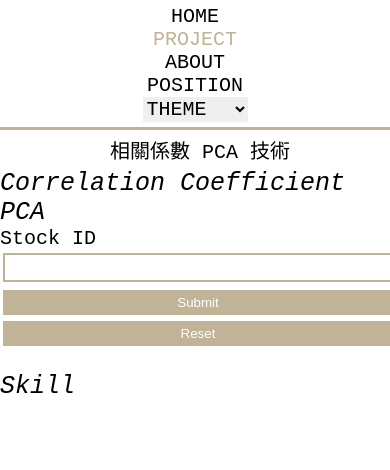
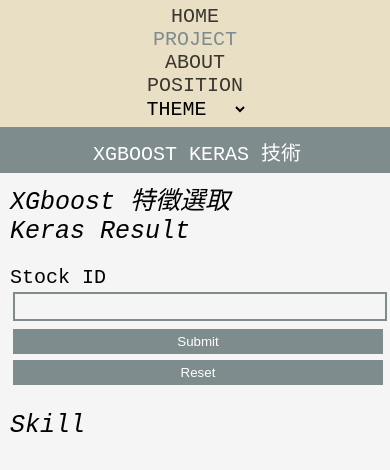
Before and after one commit to Kathleen-Ling/BDSE18_visualization_final, a plain HTML site: page project.html in a window 390 px wide. Drawn offline with Linux system fonts and the light colour scheme.

Commit message:
style update

```diff
--- a/project.html
+++ b/project.html
@@ -6,10 +6,10 @@
     <meta http-equiv="X-UA-Compatible" content="IE=edge">
     <meta name="viewport" content="width=device-width, initial-scale=1.0">
     <title>Document</title>
-    <link rel="stylesheet" href="style/sidepages.css" name="style" id="style">
+    <link rel="stylesheet" href="style/sidepages_2.css" name="style" id="style">
     <link rel="stylesheet" href="style/topBtn.css">
     <script>
-        if (localStorage.length != 0) {
+        if (localStorage.getItem("result").length != 0) {
             document.getElementById("style").href = localStorage.getItem("result")
         }
     </script>
@@ -19,6 +19,10 @@
             height: 100%;
             width: 15%;
             float: left;
+            /* //adding */
+
+            padding-right: 3px;
+            position: fixed;
         }
 
         #sidenav a {
@@ -34,7 +38,9 @@
 
         .article {
             float: right;
-            width: 84%;
+            width: 85%;
+            text-align: justify;
+
         }
 
         #drop {
@@ -43,7 +49,8 @@
             font-size: 20px;
             text-transform: uppercase;
         }
-        #stockImg{
+
+        #stockImg {
             width: 70%;
         }
 
@@ -54,7 +61,16 @@
             #sidenav {
                 width: 100%;
                 height: auto;
+                padding: 2px
+                    /* display: block; */
+                    /* margin-bottom: 15px; */
+                    /* background-color: unset; */
+                    /* border-bottom: 3px dashed #ada79a; */
 
+            }
+
+            #sidenav ul {
+                background-color: unset;
             }
 
             #sidenav li {
@@ -63,6 +79,7 @@
 
             #sidenav a {
                 padding: unset;
+                color: white;
             }
 
             .sticky {
@@ -86,10 +103,19 @@
                 width: 100%;
 
             }
-            #stockImg{
+
+            #stockImg {
                 width: 100%;
 
             }
+
+            #XGboost {
+                margin-top: 50px;
+            }
+
+            /* .sticky+#XGboost{
+                padding-top: 1000px;
+            } */
         }
     </style>
 
@@ -111,24 +137,24 @@
 
         </ul>
     </div>
-    <div>
-        <ul id='sidenav'>
-
-            <li><a href="#PearsonTitle">相關係數</a></li>
-            <li><a href="#PCA">PCA</a></li>
+    <div id='sidenav'>
+        <ul style="height: 100%;">
+            <li><a href="#XGboost">XGboost </a></li>
+            <li><a href="#Keras">Keras</a></li>
             <li><a href="#skill">技術</a></li>
         </ul>
     </div>
     <div class="article">
-        <p id="PearsonTitle">Correlation Coefficient</p>
+        <div style="padding:0px 10px;">
+            <p id="XGboost">XGboost 特徵選取</p>
 
             <span>
 
             </span>
-        <p id="PCA">PCA</p>
+            <p id="Keras" style="margin-bottom: 20px;">Keras Result</p>
             <form action="#" method="GET" onsubmit="return stockValue()">
                 <label for="stockID">Stock ID</label>
-            <input type="text" id="stockID" name="Stock_ID" maxlength="4">
+                <input type="number" id="stockID" name="Stock_ID" maxlength="4">
                 <input type="submit" value="Submit" id="submit">
                 <input type="reset" value="Reset" id="reset">
             </form>
@@ -141,10 +167,11 @@
             </span>
             <button onclick="topFunction()" id="topBtn" title="Go to top"><img src='image/top.png'></button>
         </div>
+    </div>
     <script>
         function stockValue() {
             const x = document.getElementById("stockID").value;
-            document.getElementById('stockImg').src=`dataset/png/Keras_LSTM_${x}.png`;
+            document.getElementById('stockImg').src = `dataset/png/Keras_LSTM_${x}.png`;
             return false;
         }
 
@@ -186,7 +213,7 @@
                 case "thm2": document.getElementsByTagName("link").style.href = "style/sidepages_2.css";
                     return localStorage.setItem("result", "style/sidepages_2.css");
                     break;
-                default: localStorage.setItem("result", "style/sidepages.css");
+                default: localStorage.setItem("result", "style/sidepages_2.css");
 
             }
         }
--- a/style/sidepages.css
+++ b/style/sidepages.css
@@ -47,7 +47,9 @@ a:visited {
     color:black;
 }
  /* navigation bar end */
-
+#sidenav{
+    background-color: #C1B397;
+}
  #sidenav a:hover{
     /* background-color: #A28E63 ; */
     background-color: #C1B397 ;
@@ -62,15 +64,9 @@ p {
 span {
     font-size: 20px;
 }
-.article {
-    text-align: justify;
-    width: 100%;
-
-}
-
 #stockID {
     display: block;
-    width: 98%;
+    width: 100%;
     height: 25px;
     border:2px solid #C1B397;
     /* border-bottom: 2px solid #C1B397; */
@@ -99,7 +95,7 @@ span {
         background-color: unset;
         }
     #sidenav li:hover a{
-        color: #C1B397;
+        color: #757472;
     }
     p{
         font-size: 25px;
--- a/style/sidepages_2.css
+++ b/style/sidepages_2.css
@@ -4,8 +4,7 @@
 
 }
 body {
-    background-color: #e9dfc4;
-    /* background-color: #E9D5A0; */
+    background-color: rgb(245, 245, 245);
     /* Text font */
     font-family: 'Courier New';
     text-align: center;
@@ -32,7 +31,7 @@ a{
 
 }
 .active {
-    color: #A3794A  ;
+    color: #7F8C8D  ;
     text-transform: uppercase;
 }
 a:link {
@@ -44,7 +43,9 @@ a:visited {
     color:#3A372F;
 }
  /* navigation bar end */
-
+ #sidenav{
+    background-color: #7F8C8D;
+}
 #sidenav a:hover{
     /* background-color: #A28E63 ; */
     background-color: #7F8C8D  ;
@@ -64,19 +65,18 @@ span {
     font-size: 20px;
 }
 .article {
-    text-align: justify;
-    width: 100%;
+    background-color: rgb(245, 245, 245);
 }
 
 #stockID {
     display: block;
-    width: 98%;
+    width: 100%;
     height: 25px;
     border:2px solid #7F8C8D ;
     /* border-bottom: 2px solid #C1B397; */
     margin:3px;
     margin-bottom: 5px;
-    background-color: #e9dfc4;
+    background-color: rgb(245, 245, 245);
 }
 #stockID:focus{
     border:2px solid grey;
@@ -101,7 +101,7 @@ span {
         background-color: unset ;
         }
     #sidenav li:hover a{
-        color: #7F8C8D ;
+        color: #e9dfc4;
     }
 
     p{
```
Also changed, not shown: Home.html (+27 -8 lines), about.html (+3 -3 lines), position.html (+1 -1 lines). Lines whose indentation alone changed are shown as unchanged.
